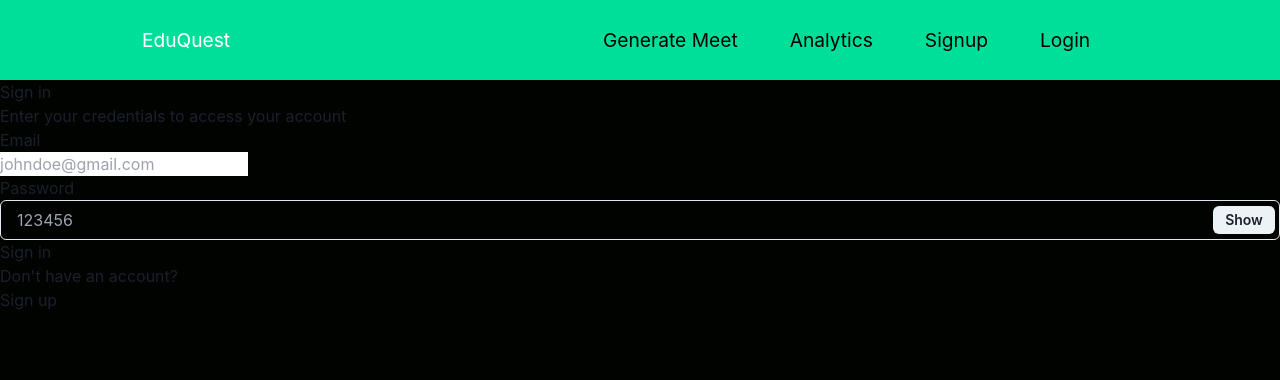
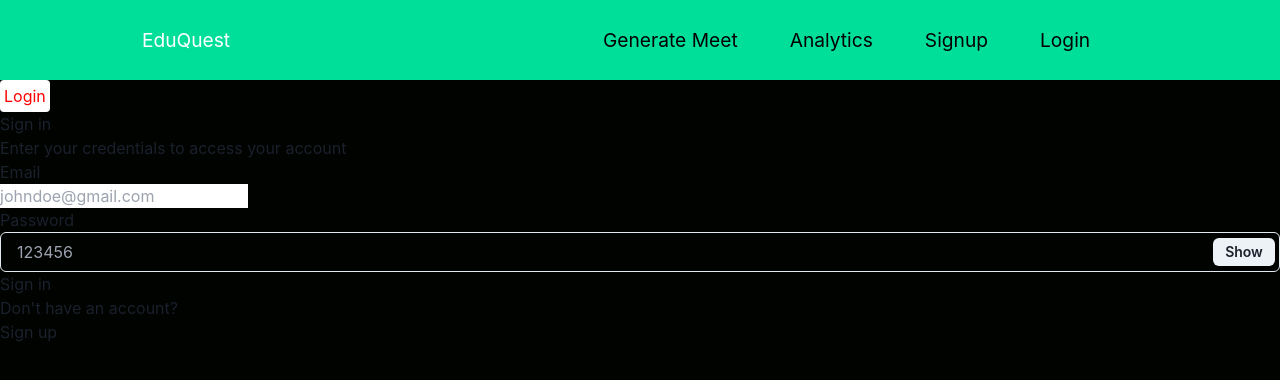
Before and after one commit to ShaunFernandes22/HackFusion, a React (Vite) app in the folder frontend/: page /signin in a window 1280 px wide. Shown: the top 380 px of the page. Built offline with nearby package versions, Linux system fonts and the light colour scheme.

Commit message:
feat: basic auth done

```diff
--- a/frontend/package.json
+++ b/frontend/package.json
@@ -22,6 +22,7 @@
     "react-chartjs-2": "^5.2.0",
     "react-dom": "^18.2.0",
     "react-icons": "^5.0.1",
+    "react-router": "^6.22.3",
     "react-router-dom": "^6.22.3",
     "react-typed": "^2.0.12"
   },
--- a/frontend/src/App.jsx
+++ b/frontend/src/App.jsx
@@ -1,4 +1,4 @@
-import { Routes, Route} from "react-router-dom";
+import { Routes, Route } from "react-router-dom";
 import Navbar from "./components/Navbar";
 import Landing from "./pages/Landing";
 import MeetIDForm from "./components/MeetIDForm";
@@ -7,14 +7,38 @@ import Signup from "./pages/signup/Signup";
 import Signin from "./pages/signin/Signin";
 import "./App.css";
 import Charts from "./components/Charts";
+import { useState } from "react";
+import RequiresAuth from "./components/RequiresAuth";
 
 function App() {
+  const [isLoggedIn, setIsLoggedIn] = useState(false);
+  const handleLogin = () => {
+    setIsLoggedIn(!isLoggedIn);
+  };
   return (
     <div className="app">
       <Navbar />
+      <button
+        style={{
+          color: "red",
+          backgroundColor: "white",
+          padding: "4px",
+          borderRadius: "4px",
+        }}
+        onClick={handleLogin}
+      >
+        {isLoggedIn ? "Logout" : "Login"}
+      </button>
       <Routes>
         <Route path="/" element={<Landing />} />
-        <Route path="/meeting" element={<MeetIDForm/>} />
+        <Route
+          path="/meeting"
+          element={
+            <RequiresAuth isLoggedIn={isLoggedIn}>
+              <MeetIDForm />
+            </RequiresAuth>
+          }
+        />
         <Route path="/room/:roomId" element={<RoomPage />} />
         <Route path="/analytics" element={<Charts />} />
         <Route path="/signup" element={<Signup />} />
--- /dev/null
+++ b/frontend/src/components/RequiresAuth.jsx
@@ -0,0 +1,7 @@
+import { Navigate } from "react-router";
+import React from "react";
+const RequiresAuth = ({ children, isLoggedIn }) => {
+  return isLoggedIn ? children : <Navigate to="/signin" />;
+};
+
+export default RequiresAuth;
```
Also changed, not shown: 1 other file (tests, documents, lock files or other folders).
